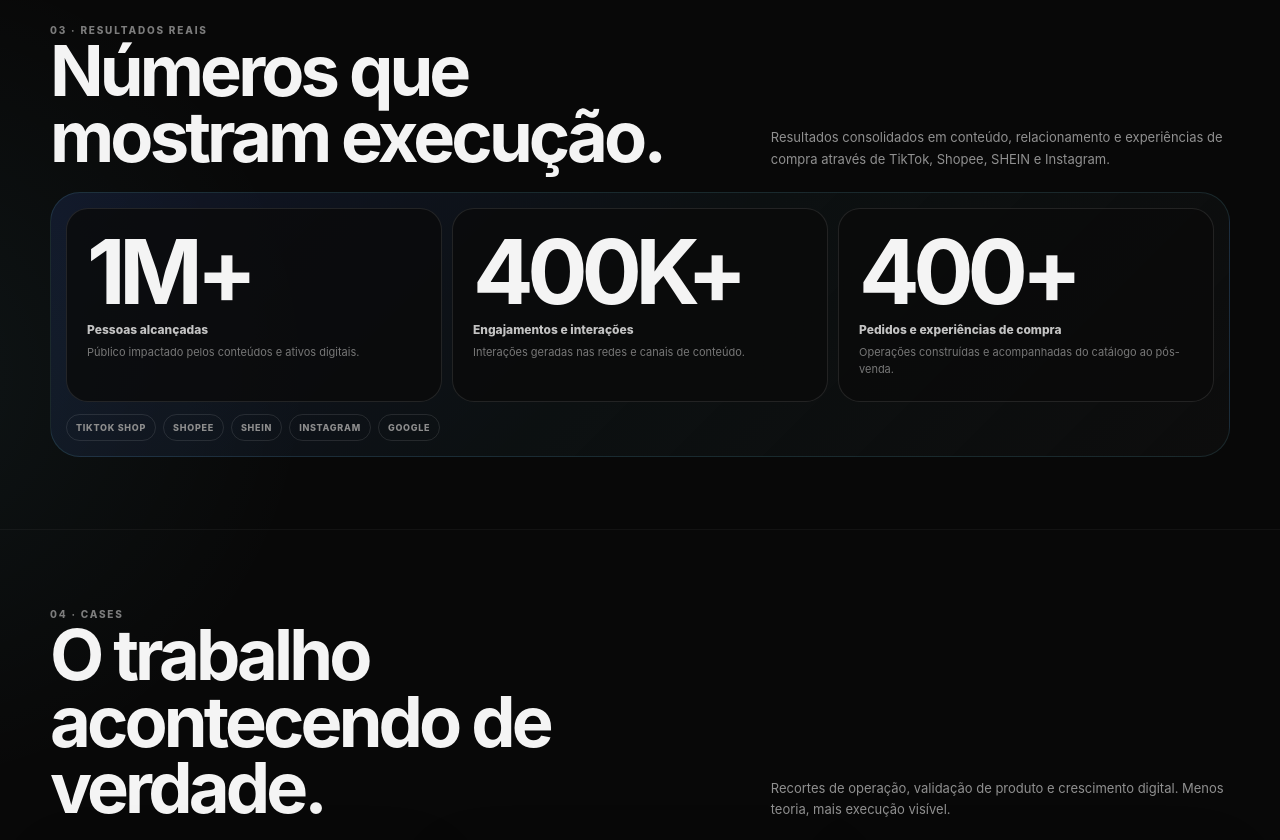
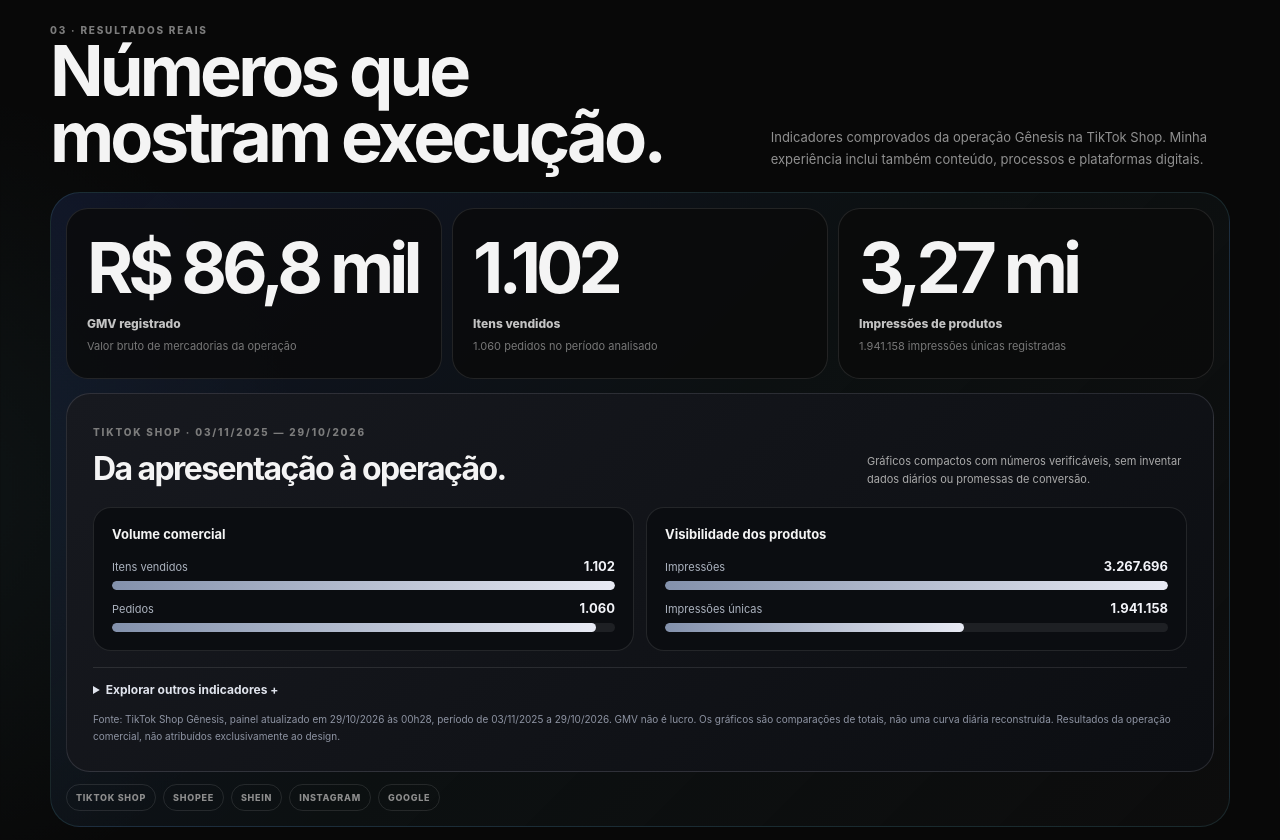
Before and after one commit to geansousasep-cmd/gean-portfolio, a plain HTML site: page index.html in a window 1280 px wide. Shown: the part 1920-2760 px from the top of the page. Drawn offline with Linux system fonts and the light colour scheme; no server answers.

Commit message:
Atualiza portfólio pessoal com resultados reais e gráficos responsivos

```diff
--- a/index.html
+++ b/index.html
@@ -16,7 +16,9 @@
   <meta name="description" content="Portfólio profissional de Gean Sousa — e-commerce, operações digitais, growth, conteúdo, tecnologia e dados.">
   <meta name="theme-color" content="#080808">
   <meta name="robots" content="noindex,nofollow,noarchive">
-  <link rel="icon" type="image/png" href="favicon.png">
+  <link rel="icon" type="image/webp" href="https://agencia.gelz.tech/assets/logo-gelz.webp">
+  <link rel="apple-touch-icon" href="favicon.png">
+  <meta name="apple-mobile-web-app-title" content="Gean Sousa">
 
   <meta property="og:title" content="Gean Sousa | E-commerce & Operações Digitais">
   <meta property="og:description" content="Transformando ideias em operações digitais que vendem, medem e escalam.">
@@ -289,6 +291,28 @@
       .reveal{opacity:1;transform:none;transition:none}
       .button,.case-media img{transition:none}
     }
+
+    /* GELZ 2026 — atualização de resultados mobile-first sem trocar a fonte */
+    .brand img,.agency-copy .logo-row img{background:#0a0c12;object-fit:contain;padding:3px}
+    .metric strong{font-size:clamp(2.1rem,6.4vw,4.4rem);line-height:1;overflow-wrap:anywhere}
+    .personal-proof{margin-top:14px;padding:clamp(16px,2.7vw,26px);border-radius:24px;background:linear-gradient(140deg,#17191f,#0c0e12);border:1px solid rgba(227,233,249,.13)}
+    .proof-intro{display:flex;justify-content:space-between;align-items:end;gap:18px;margin-bottom:19px}
+    .proof-intro h3{margin:9px 0 0;font-size:clamp(22px,3.4vw,32px);letter-spacing:-.05em}
+    .proof-intro p{font-size:11px;color:#aaa;max-width:320px;margin:0;line-height:1.65}
+    .personal-charts{display:grid;grid-template-columns:repeat(2,minmax(0,1fr));gap:12px}
+    .personal-chart{background:#0b0d11;padding:18px;border-radius:18px;border:1px solid rgba(255,255,255,.1)}
+    .personal-chart>b{display:block;font-size:13px;margin-bottom:16px}
+    .pc-label{display:flex;align-items:baseline;justify-content:space-between;gap:10px;color:#acb3bf;font-size:11px;margin:10px 0 7px}
+    .pc-label strong{font-size:13px;color:#f2f3f8}
+    .pc-track{height:9px;border-radius:10px;background:rgba(255,255,255,.08);overflow:hidden}
+    .pc-track i{display:block;height:100%;border-radius:inherit;background:linear-gradient(90deg,#8391ac,#e8eaf4)}
+    .personal-detail{margin-top:16px;padding-top:14px;border-top:1px solid rgba(255,255,255,.1)}
+    .personal-detail summary{cursor:pointer;font-size:12px;color:#e0e4ed;font-weight:700}
+    .personal-extra{display:grid;grid-template-columns:repeat(4,minmax(0,1fr));gap:10px;padding-top:15px}
+    .personal-extra span{color:#a5abb9;font-size:11px}
+    .personal-extra strong{display:block;color:white;font-size:18px;margin-bottom:3px}
+    .personal-source{font-size:10px;line-height:1.7;color:#8e94a3;margin:14px 0 0}
+    @media(max-width:719px){.proof-intro{flex-direction:column;align-items:start}.personal-charts{grid-template-columns:1fr}.personal-extra{grid-template-columns:repeat(2,minmax(0,1fr))}.metric strong{font-size:clamp(2.5rem,10vw,3.8rem)}}
   </style>
 </head>
 <body>
@@ -430,35 +454,29 @@
 
     <section class="section" id="resultados">
       <div class="container">
-        <div class="section-head reveal">
-          <div>
-            <span class="section-label">03 · Resultados reais</span>
-            <h2>Números que mostram execução.</h2>
-          </div>
-          <p>Resultados consolidados em conteúdo, relacionamento e experiências de compra através de TikTok, Shopee, SHEIN e Instagram.</p>
-        </div>
-
+        <div class="section-head reveal"><div><span class="section-label">03 · Resultados reais</span><h2>Números que mostram execução.</h2></div><p>Indicadores comprovados da operação Gênesis na TikTok Shop. Minha experiência inclui também conteúdo, processos e plataformas digitais.</p></div>
         <div class="metrics-wrap reveal">
           <div class="metrics-grid">
-            <article class="metric">
-              <strong>1M+</strong>
-              <span>Pessoas alcançadas</span>
-              <p>Público impactado pelos conteúdos e ativos digitais.</p>
-            </article>
-            <article class="metric">
-              <strong>400K+</strong>
-              <span>Engajamentos e interações</span>
-              <p>Interações geradas nas redes e canais de conteúdo.</p>
-            </article>
-            <article class="metric">
-              <strong>400+</strong>
-              <span>Pedidos e experiências de compra</span>
-              <p>Operações construídas e acompanhadas do catálogo ao pós-venda.</p>
-            </article>
+            <article class="metric"><strong>R$ 86,8 mil</strong><span>GMV registrado</span><p>Valor bruto de mercadorias da operação</p></article>
+            <article class="metric"><strong>1.102</strong><span>Itens vendidos</span><p>1.060 pedidos no período analisado</p></article>
+            <article class="metric"><strong>3,27 mi</strong><span>Impressões de produtos</span><p>1.941.158 impressões únicas registradas</p></article>
           </div>
-          <div class="platforms">
-            <span>TikTok Shop</span><span>Shopee</span><span>SHEIN</span><span>Instagram</span><span>Google</span>
+          <div class="personal-proof">
+            <div class="proof-intro"><div><span class="section-label">TIKTOK SHOP · 03/11/2025 — 29/10/2026</span><h3>Da apresentação à operação.</h3></div><p>Gráficos compactos com números verificáveis, sem inventar dados diários ou promessas de conversão.</p></div>
+            <div class="personal-charts">
+              <div class="personal-chart" role="img" aria-label="Itens vendidos: 1102, pedidos: 1060">
+                <b>Volume comercial</b><div class="pc-label"><span>Itens vendidos</span><strong>1.102</strong></div><div class="pc-track"><i style="width:100%"></i></div>
+                <div class="pc-label"><span>Pedidos</span><strong>1.060</strong></div><div class="pc-track"><i style="width:96.19%"></i></div>
+              </div>
+              <div class="personal-chart" role="img" aria-label="Impressões: 3267696, impressões únicas: 1941158">
+                <b>Visibilidade dos produtos</b><div class="pc-label"><span>Impressões</span><strong>3.267.696</strong></div><div class="pc-track"><i style="width:100%"></i></div>
+                <div class="pc-label"><span>Impressões únicas</span><strong>1.941.158</strong></div><div class="pc-track"><i style="width:59.4%"></i></div>
+              </div>
+            </div>
+            <details class="personal-detail"><summary>Explorar outros indicadores +</summary><div class="personal-extra"><span><strong>180.617</strong> visitantes</span><span><strong>1.041</strong> clientes</span><span><strong>1.097</strong> pedidos de SKU</span><span><strong>1.060</strong> pedidos</span></div></details>
+            <p class="personal-source">Fonte: TikTok Shop Gênesis, painel atualizado em 29/10/2026 às 00h28, período de 03/11/2025 a 29/10/2026. GMV não é lucro. Os gráficos são comparações de totais, não uma curva diária reconstruída. Resultados da operação comercial, não atribuídos exclusivamente ao design.</p>
           </div>
+          <div class="platforms"><span>TikTok Shop</span><span>Shopee</span><span>SHEIN</span><span>Instagram</span><span>Google</span></div>
         </div>
       </div>
     </section>
```
